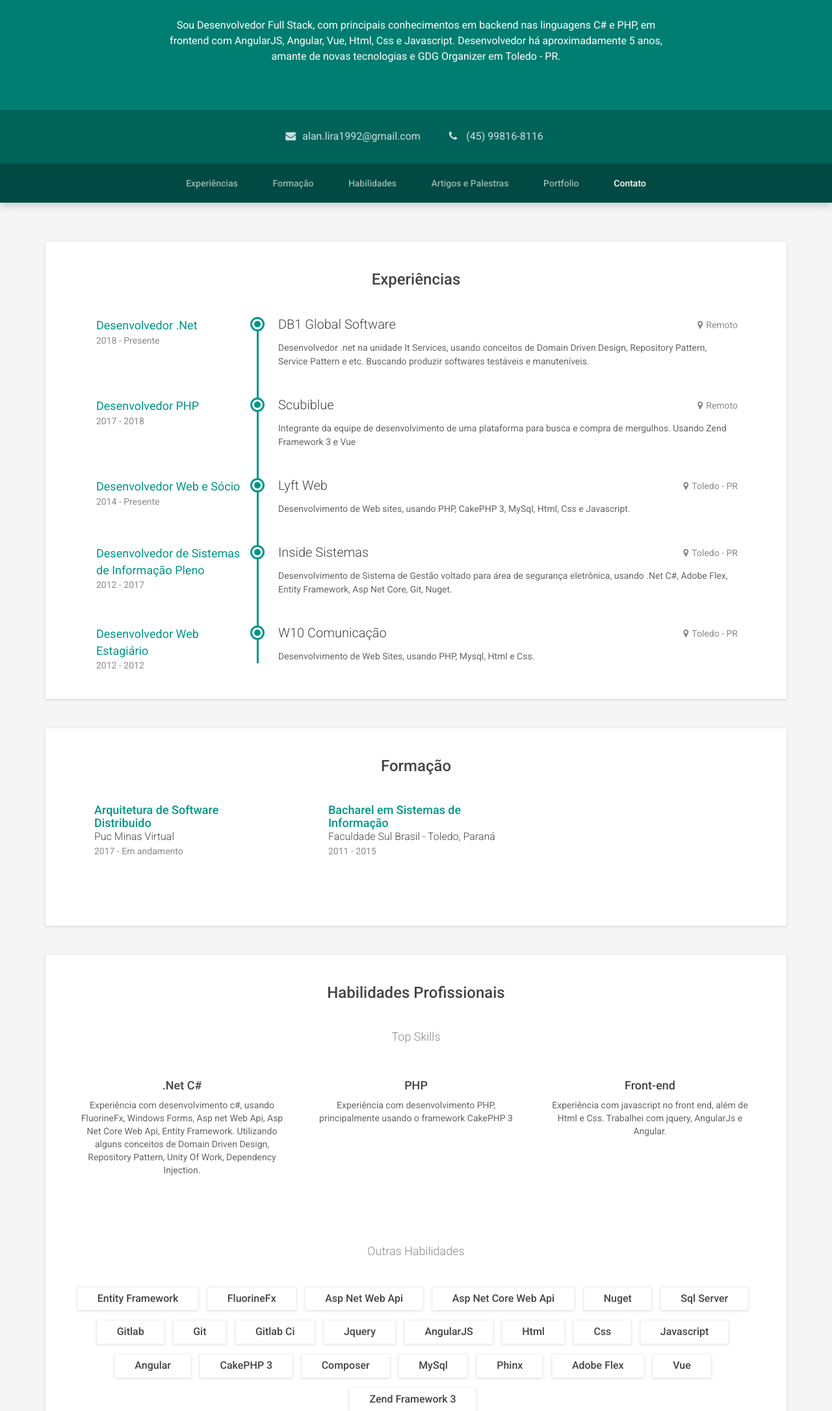
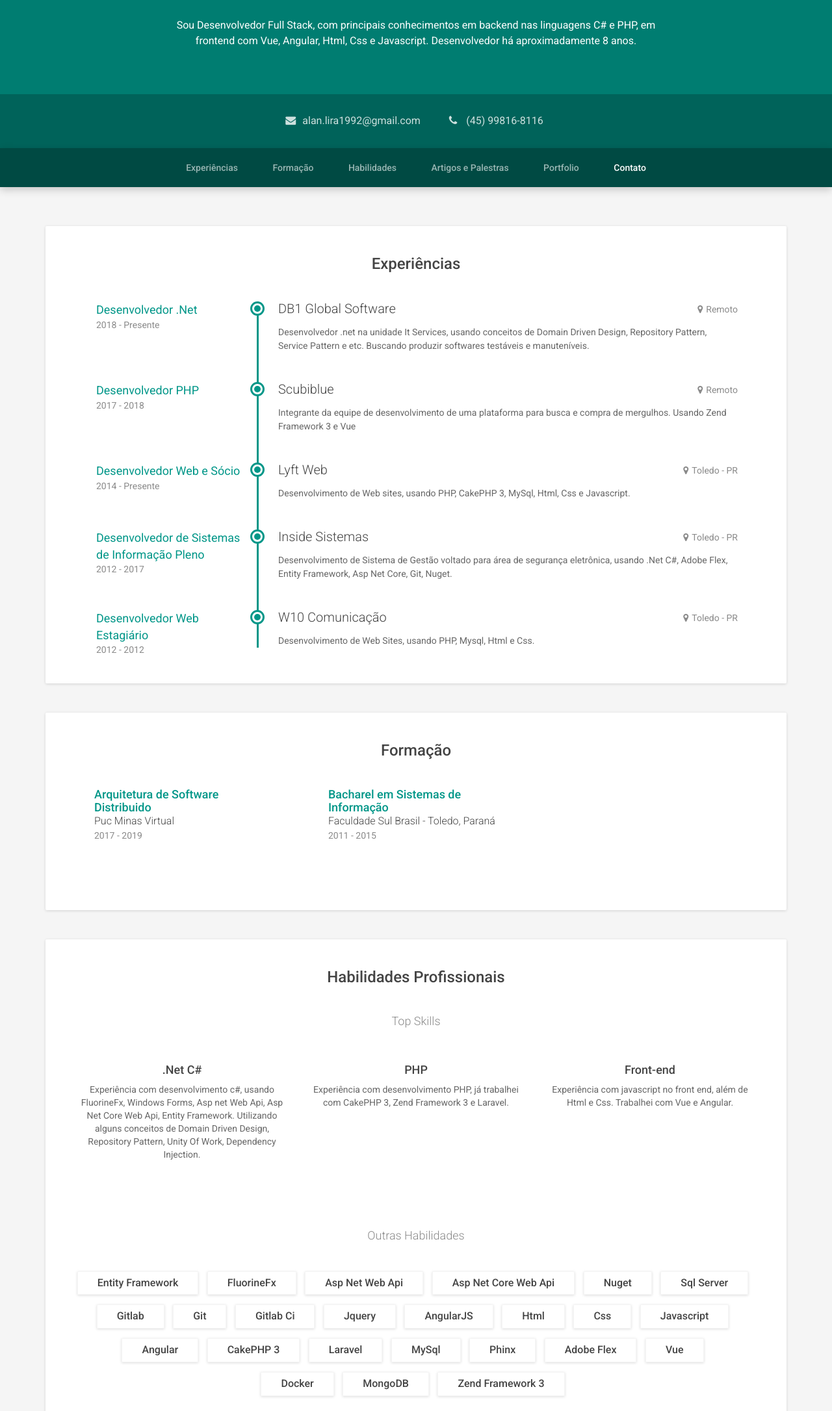
Before and after one commit to lira92/lira92.github.io, a plain HTML site: page pt-br/index.html in a window 1280 px wide. Shown: the part 388-2560 px from the top of the page at 65% size. Drawn offline with Linux system fonts and the light colour scheme.

Commit message:
update infos

```diff
--- a/pt-br/index.html
+++ b/pt-br/index.html
@@ -48,8 +48,8 @@
                 <div class="title">Desenvolvedor Full Stack</div>
                 <div class="profile">
                     <p>Sou Desenvolvedor Full Stack, com principais conhecimentos em backend nas linguagens C# e PHP,
-                        em frontend com AngularJS, Angular, Vue, Html, Css e Javascript.
-                        Desenvolvedor há aproximadamente 5 anos, amante de novas tecnologias e GDG Organizer em Toledo - PR.</p>
+                        em frontend com Vue, Angular, Html, Css e Javascript.
+                        Desenvolvedor há aproximadamente 8 anos.</p>
                 </div><!--//profile-->
             </div><!--//container-->
         </div><!--//intro-->
@@ -159,7 +159,7 @@
 
         </section><!--//section-->
 
-        <section id="education-section" class="education-section section">
+        <section id="education-section" class="education-section section page-break">
             <h2 class="section-title">Formação</h2>
             <div class="row">
                 <div class="item col-xs-12 col-sm-4 col-print-4">
@@ -168,7 +168,7 @@
                         <div class="education-body">
                             Puc Minas Virtual
                         </div><!--//education-body-->
-                        <div class="time">2017 - Em andamento</div>
+                        <div class="time">2017 - 2019</div>
                         <!--<div class="desc">
                             Lorem ipsum dolor sit amet, consectetuer adipiscing elit. Aenean commodo ligula eget dolor. Aenean massa. Cum sociis natoque penatibus et magnis dis parturient
                         </div>-->
@@ -216,7 +216,7 @@
                             <h4 class="skill-name">PHP</h4>
                             <!--<div class="level">Expert, 8 years</div>-->
                             <div class="desc">
-                                Experiência com desenvolvimento PHP, principalmente usando o framework CakePHP 3
+                                Experiência com desenvolvimento PHP, já trabalhei com CakePHP 3, Zend Framework 3 e Laravel.
                             </div>
                         </div><!--//item-inner-->
                     </div><!--//item-->
@@ -228,7 +228,7 @@
                             <h4 class="skill-name">Front-end</h4>
                             <!--<div class="level">Advanced, 4 years</div>-->
                             <div class="desc">
-                                Experiência com javascript no front end, além de Html e Css. Trabalhei com jquery, AngularJs e Angular.
+                                Experiência com javascript no front end, além de Html e Css. Trabalhei com Vue e Angular.
                             </div>
                         </div><!--//item-inner-->
                     </div><!--//item-->
@@ -256,12 +256,15 @@
                     <br>
                     <span class="skill-tag">Angular</span>
                     <span class="skill-tag">CakePHP 3</span>
-                    <span class="skill-tag">Composer</span>
+                    <span class="skill-tag">Laravel</span>
                     <span class="skill-tag">MySql</span>
                     <span class="skill-tag">Phinx</span>
                     <span class="skill-tag">Adobe Flex</span>
-		    <span class="skill-tag">Vue</span>
-		    <span class="skill-tag">Zend Framework 3</span>
+                    <span class="skill-tag">Vue</span>
+                    <br>
+                    <span class="skill-tag">Docker</span>
+                    <span class="skill-tag">MongoDB</span>
+                    <span class="skill-tag">Zend Framework 3</span>
                 </div>
             </div><!--//other-skills-->
 
```
Also changed, not shown: en-us/index.html (+9 -7 lines).
